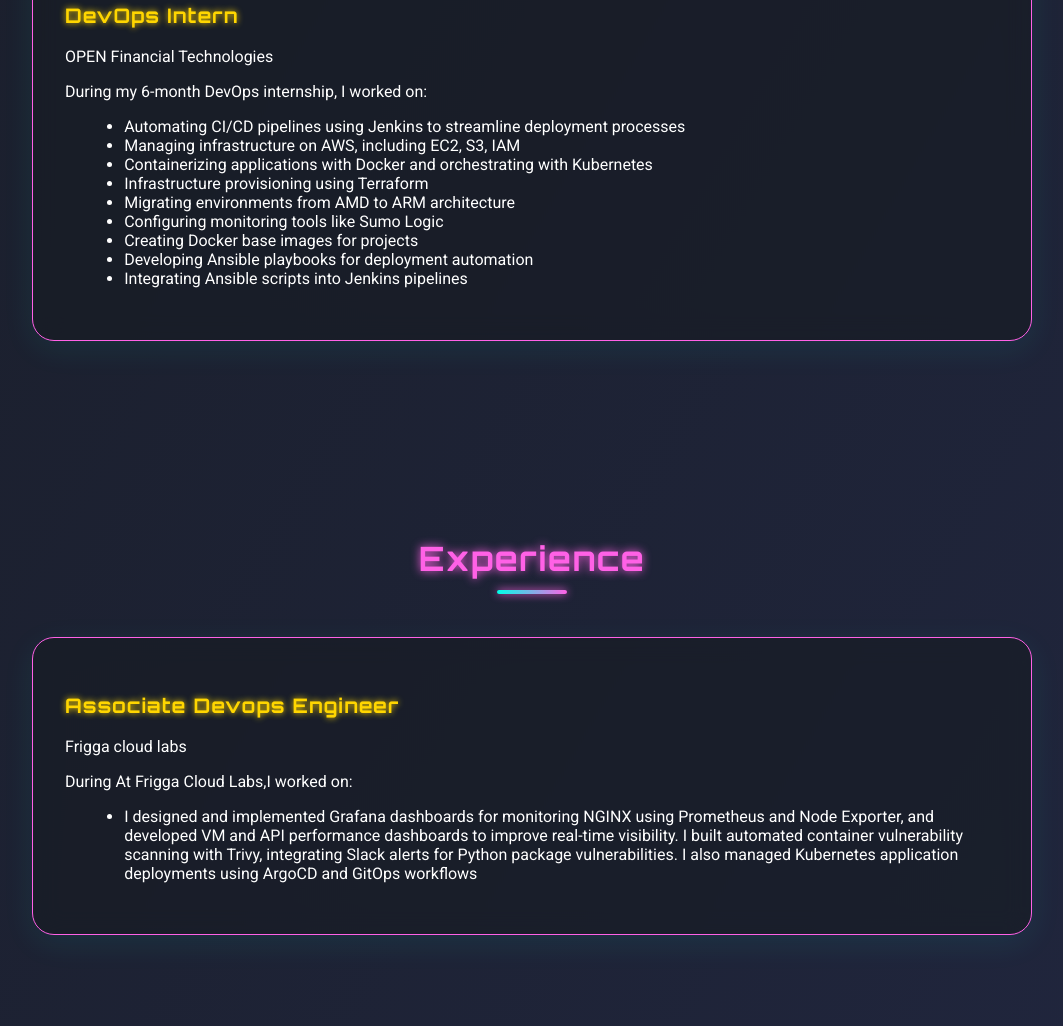
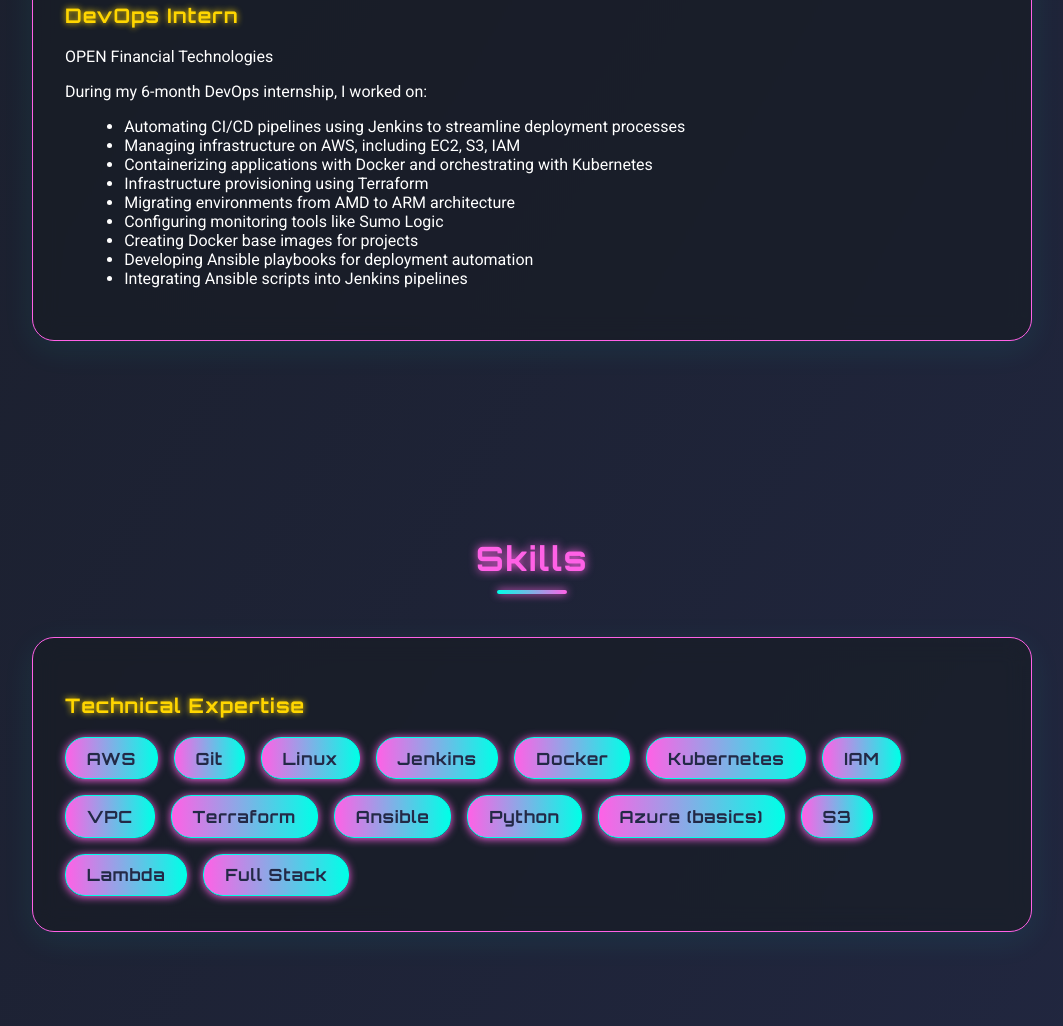
Before and after one commit to varalakshmikonjeti/konjeti-varalakshmi-portfolio, a plain HTML site: page index.html in a window 1280 px wide. Shown: the part 1704-2730 px from the top of the page, without its empty margins (108-1171 px from the left). Drawn offline with Linux system fonts and the light colour scheme; animation ran at ten frames a second.

Commit message:
Update index.html

```diff
--- a/index.html
+++ b/index.html
@@ -528,21 +528,6 @@
       </div>
     </div>
   </section>
-  <section id="experience" class="animate">
-    <div class="container">
-      <h2 class="section-title">Experience</h2>
-      <div class="card">
-        <div class="experience-item">
-          <h3 class="card-title">Associate Devops Engineer</h3>
-          <p class="experience-company">Frigga cloud labs</p>
-          <p>During At Frigga Cloud Labs,I worked on:</p>
-          <ul>
-            <li>I designed and implemented Grafana dashboards for monitoring NGINX using Prometheus and Node Exporter, and developed VM and API performance dashboards to improve real-time visibility. I built automated container vulnerability scanning with Trivy, integrating Slack alerts for Python package vulnerabilities. I also managed Kubernetes application deployments using ArgoCD and GitOps workflows</li>
-          </ul>
-        </div>
-      </div>
-    </div>
-  </section>
 
   <!-- SKILLS -->
   <section id="skills" class="animate">
```
